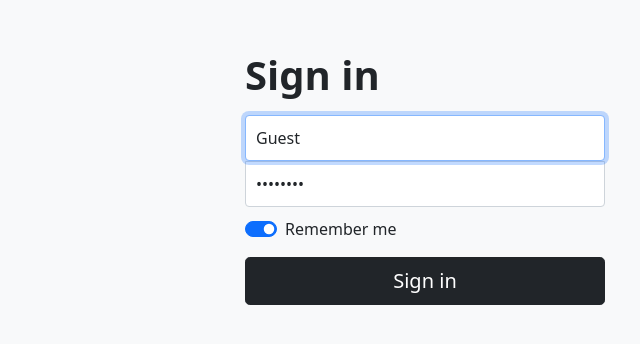
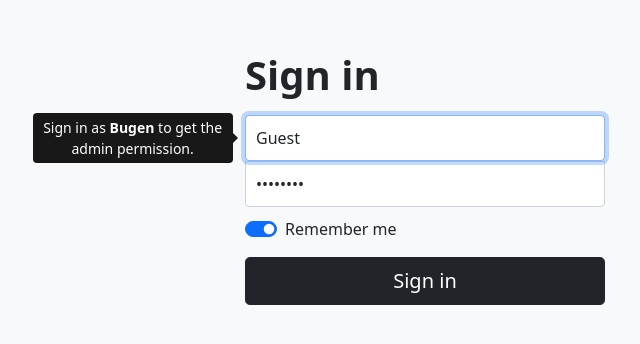
Before and after one commit to BugenZhao/bookstore, a React (Create React App) app in the folder frontend-react/: page /#/login in a window 1280 px wide. Shown: the part 222-566 px from the top of the page, without its empty margins (215-855 px from the left). Built offline with nearby package versions, Linux system fonts and the light colour scheme.

Commit message:
react: add sign in tooltip

```diff
--- a/frontend-react/src/pages/LoginPage.tsx
+++ b/frontend-react/src/pages/LoginPage.tsx
@@ -1,6 +1,7 @@
 import { useRef } from "react";
 import { useHistory } from "react-router-dom";
 import { useStore } from "../services";
+import { OverlayTrigger, Tooltip } from "react-bootstrap";
 
 export function LoginPage() {
   const { user, setUser, setCart } = useStore();
@@ -20,6 +21,14 @@ export function LoginPage() {
         }}
       >
         <h1 className="h1 mb-3 fw-bold">Sign in</h1>
+        <OverlayTrigger
+          placement="left"
+          overlay={
+            <Tooltip id="user-tooltip">
+              Sign in as <strong>Bugen</strong> to get the admin permission.
+            </Tooltip>
+          }
+        >
           <input
             className="form-control"
             placeholder="Username"
@@ -28,6 +37,8 @@ export function LoginPage() {
             defaultValue={user === "" ? "Guest" : user}
             ref={userInputRef}
           />
+        </OverlayTrigger>
+
         <input
           type="password"
           className="form-control"
```
Lines whose indentation alone changed are shown as unchanged.
